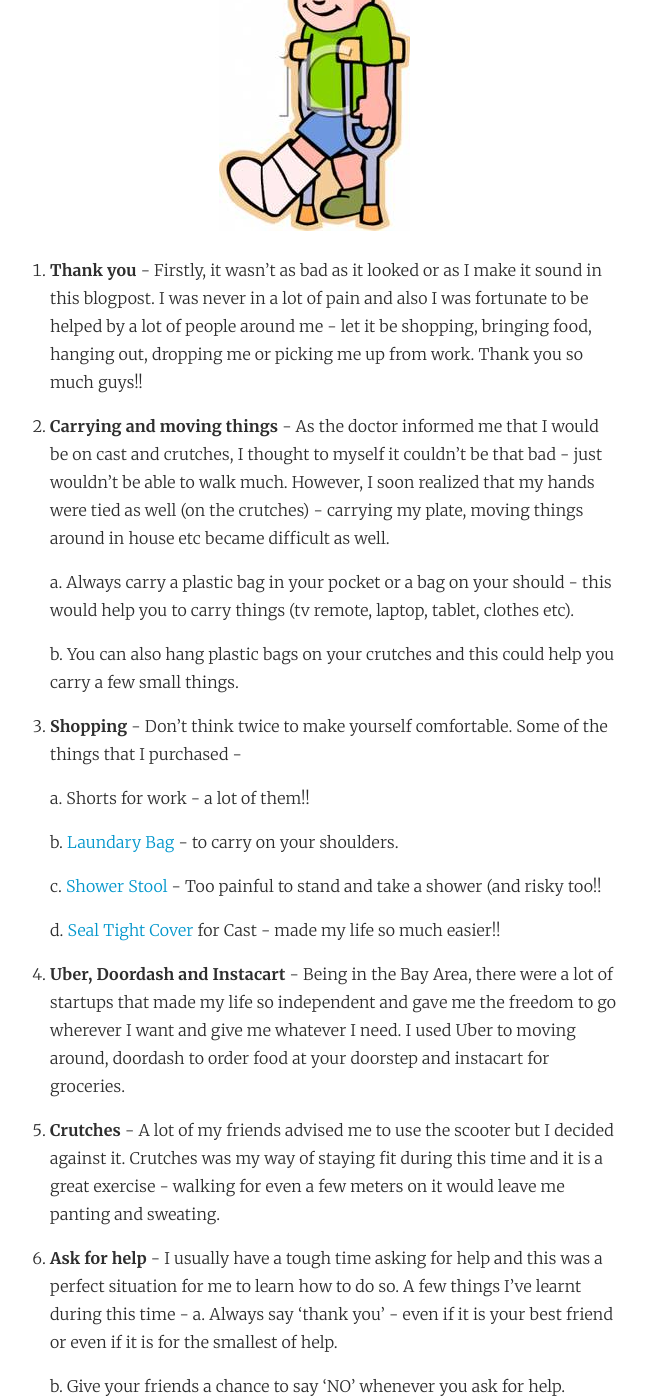
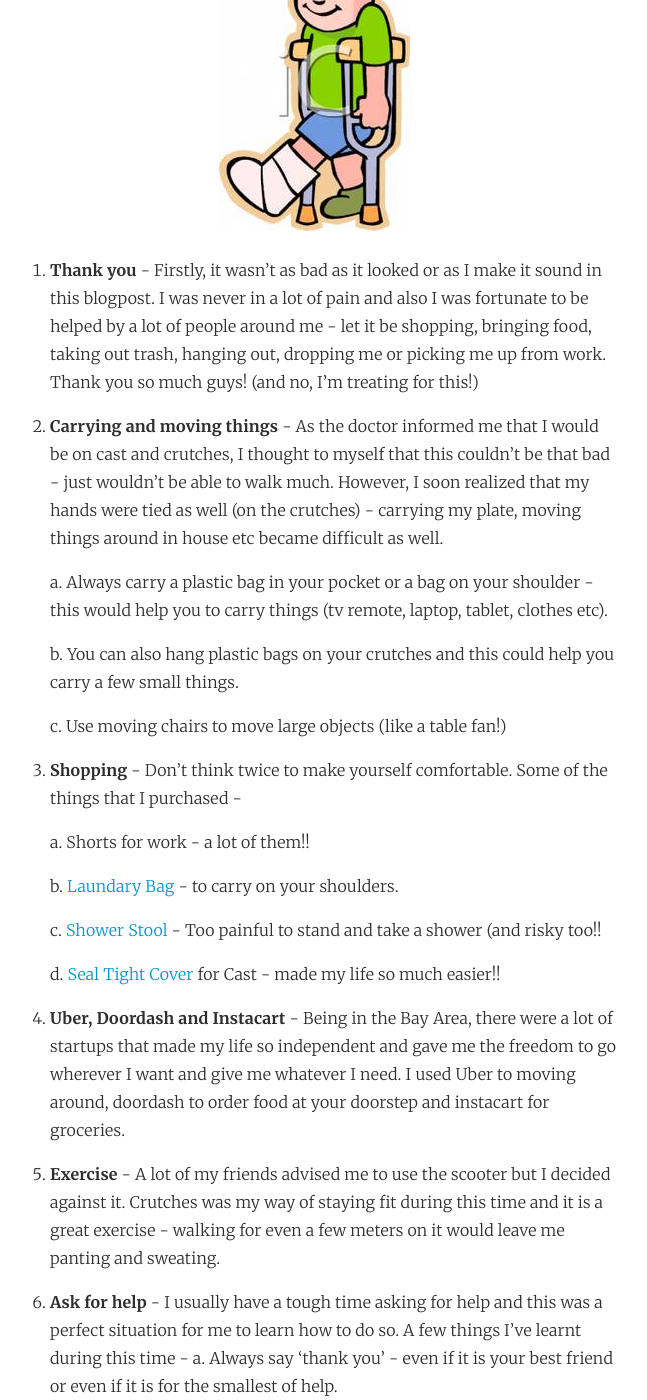
Before and after one commit to kaushik88/kaushik88.github.io, a Jekyll site: the page built from _posts/2015-08-15-down.md, in a window 1280 px wide and 1400 px high, scrolled down 414 px. Shown: the whole window, without its empty margins (326-973 px from the left). Built offline with Jekyll 4.4.1, drawn with Linux system fonts in a browser that asks for light colours; comment, search, counter and statistics services are not loaded.

Commit message:
Fracture changes

```diff
--- a/_posts/2015-08-15-down.md
+++ b/_posts/2015-08-15-down.md
@@ -12,13 +12,15 @@ A little more than 6 weeks ago, I fractured my ankle. As I was living alone, thi
 
 {% include figure.html path="blog/personal/fracture.jpg" alt="A boy on cast and crutches" %}
 
-1. **Thank you** - Firstly, it wasn't as bad as it looked or as I make it sound in this blogpost. I was never in a lot of pain and also I was fortunate to be helped by a lot of people around me - let it be shopping, bringing food, hanging out, dropping me or picking me up from work. Thank you so much guys!!
+1. **Thank you** - Firstly, it wasn't as bad as it looked or as I make it sound in this blogpost. I was never in a lot of pain and also I was fortunate to be helped by a lot of people around me - let it be shopping, bringing food, taking out trash, hanging out, dropping me or picking me up from work. Thank you so much guys! (and no, I'm treating for this!)
 
-2. **Carrying and moving things** - As the doctor informed me that I would be on cast and crutches, I thought to myself it couldn't be that bad - just wouldn't be able to walk much. However, I soon realized that my hands were tied as well (on the crutches) - carrying my plate, moving things around in house etc became difficult as well.
+2. **Carrying and moving things** - As the doctor informed me that I would be on cast and crutches, I thought to myself that this couldn't be that bad - just wouldn't be able to walk much. However, I soon realized that my hands were tied as well (on the crutches) - carrying my plate, moving things around in house etc became difficult as well.
 
-	a. Always carry a plastic bag in your pocket or a bag on your should - this would help you to carry things (tv remote, laptop, tablet, clothes etc).
+	a. Always carry a plastic bag in your pocket or a bag on your shoulder - this would help you to carry things (tv remote, laptop, tablet, clothes etc).
 
 	b. You can also hang plastic bags on your crutches and this could help you carry a few small things.
+
+	c. Use moving chairs to move large objects (like a table fan!)
 
 3. **Shopping** - Don't think twice to make yourself comfortable. Some of the things that I purchased -
 
@@ -32,7 +34,7 @@ A little more than 6 weeks ago, I fractured my ankle. As I was living alone, thi
 
 4. **Uber, Doordash and Instacart** - Being in the Bay Area, there were a lot of startups that made my life so independent and gave me the freedom to go wherever I want and give me whatever I need. I used Uber to moving around, doordash to order food at your doorstep and instacart for groceries.
 
-5. **Crutches** - A lot of my friends advised me to use the scooter but I decided against it. Crutches was my way of staying fit during this time and it is a great exercise - walking for even a few meters on it would leave me panting and sweating.
+5. **Exercise** - A lot of my friends advised me to use the scooter but I decided against it. Crutches was my way of staying fit during this time and it is a great exercise - walking for even a few meters on it would leave me panting and sweating.
 
 6. **Ask for help** - I usually have a tough time asking for help and this was a perfect situation for me to learn how to do so. A few things I've learnt during this time -
 	a. Always say 'thank you' - even if it is your best friend or even if it is for the smallest of help.
```
